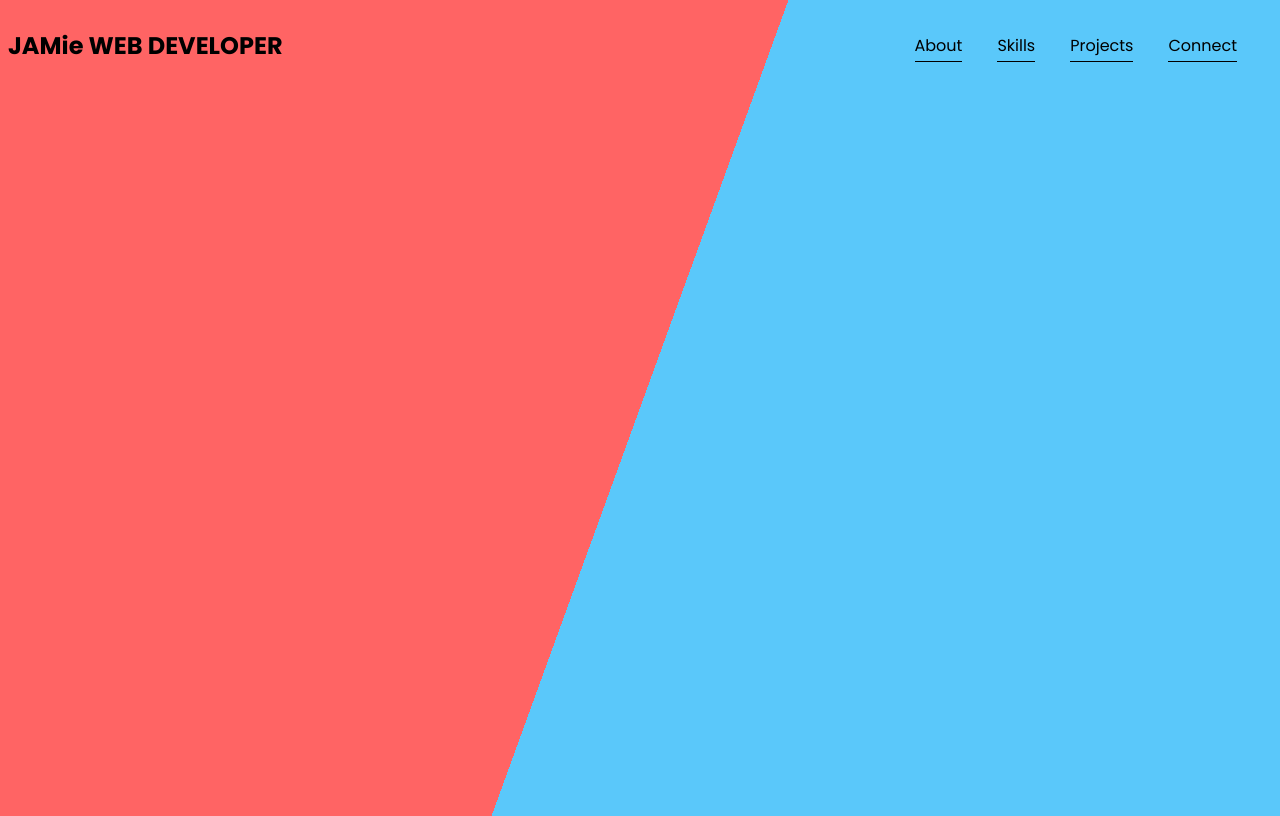
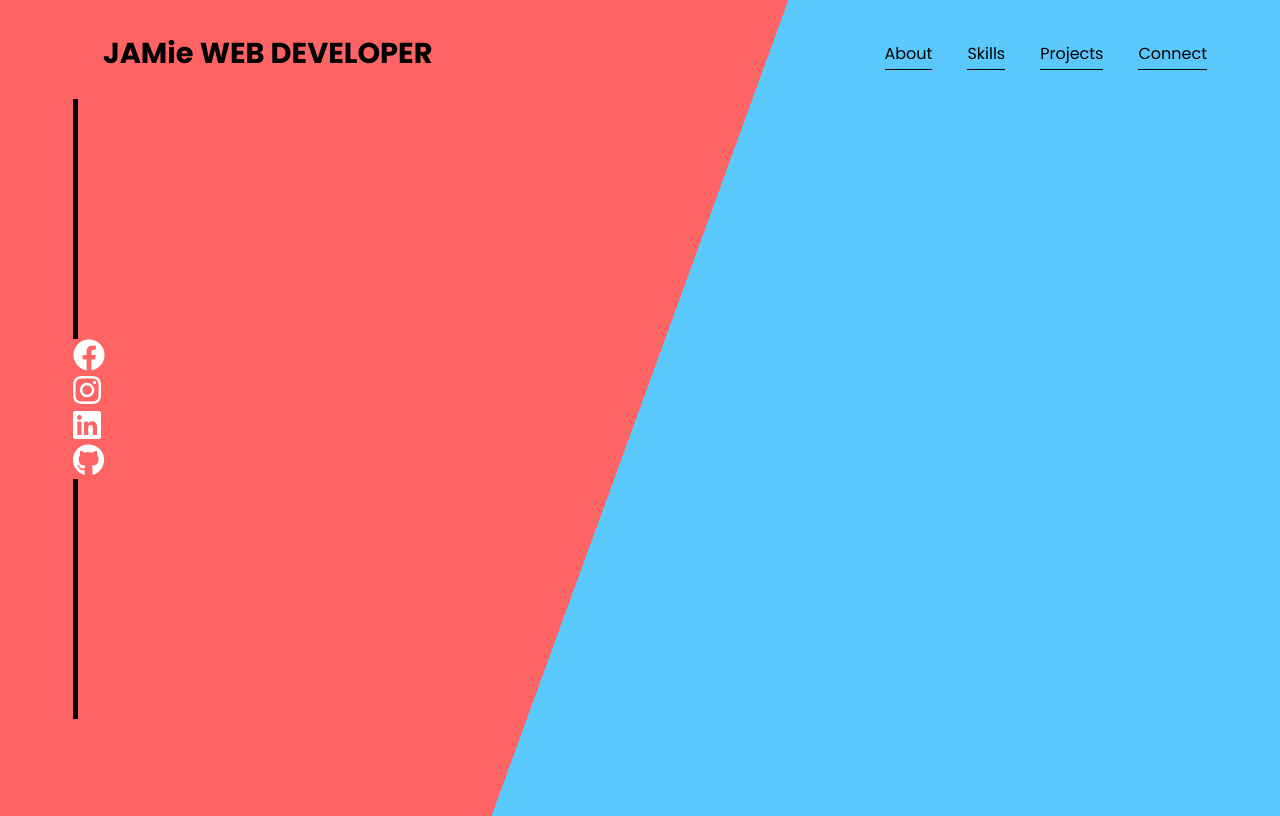
Before and after one commit to jamiev03/Angled-BG-landing-page, a plain HTML site: page index.html in a window 1280 px wide. Drawn offline with Linux system fonts and the light colour scheme.

Commit message:
verticle line and social icons

```diff
--- a/index.html
+++ b/index.html
@@ -6,6 +6,7 @@
     <meta http-equiv="X-UA-Compatible" content="ie=edge">
     <link rel="stylesheet" href="style.css">
     <link href="https://fonts.googleapis.com/css?family=Poppins:400,500,600,700&display=swap" rel="stylesheet">
+    <link rel="stylesheet" href="https://use.fontawesome.com/releases/v5.8.2/css/all.css" integrity="sha384-oS3vJWv+0UjzBfQzYUhtDYW+Pj2yciDJxpsK1OYPAYjqT085Qq/1cq5FLXAZQ7Ay" crossorigin="anonymous">
     <title>Angles and ALLL</title>
 </head>
 <body>
@@ -22,5 +23,16 @@
             </ul>
         </div>
     </nav>
+    <div class="verticalLine">
+      </div>
+      <div class="social">
+        <a href="#"><i class="fab fa-facebook"></i></a>
+        <a href="#"><i class="fab fa-instagram"></i></a>
+        <a href="#"><i class="fab fa-linkedin"></i></a>
+        <a href="#"><i class="fab fa-github"></i></a>
+      </div>
+      <div class="verticalLine">
+    </div>
+
 </body>
 </html>
--- a/style.css
+++ b/style.css
@@ -19,9 +19,14 @@ nav {
     justify-content: space-between;
     align-items: center;
 }
+.logo {
+    margin-left: 95px;
+    font-size: 1.2rem;
+}
 ul {
     display: flex;
     list-style: none;
+    margin-right: 30px;
 }
 ul li a {
     text-decoration: none;
@@ -40,3 +45,18 @@ ul li a {
     padding-bottom: .3em;
     text-decoration: none;
   }
+  .verticalLine {
+    position: relative;
+    border-left: thick solid #000000;
+    height: 30%;
+    margin-left: 65px;
+  }
+  .social {
+      display: flex;
+      flex-direction: column;
+      margin-left: 65px;
+  }
+  .social i {
+      font-size: 2rem;
+      color: white;
+  }
```
